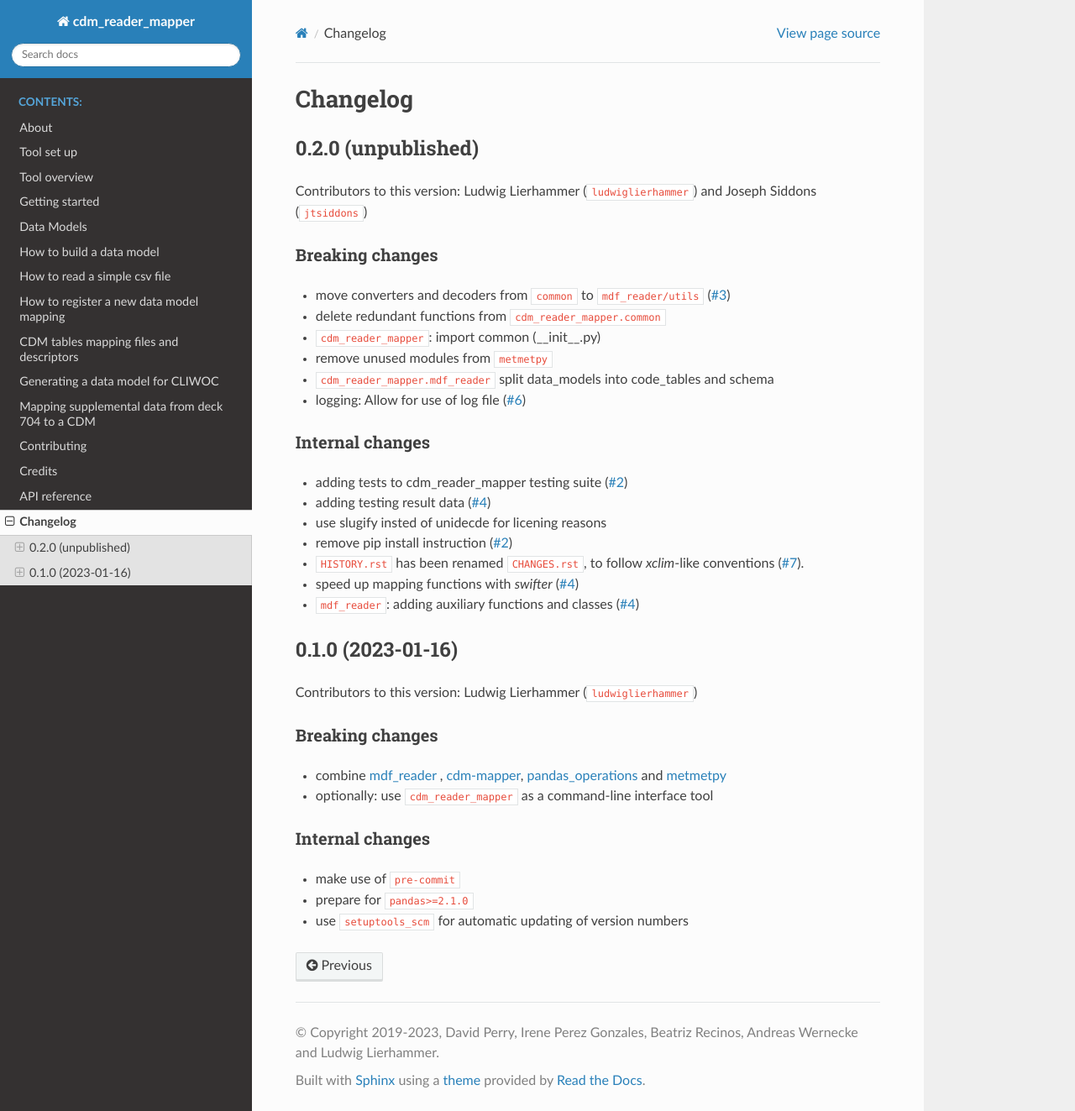
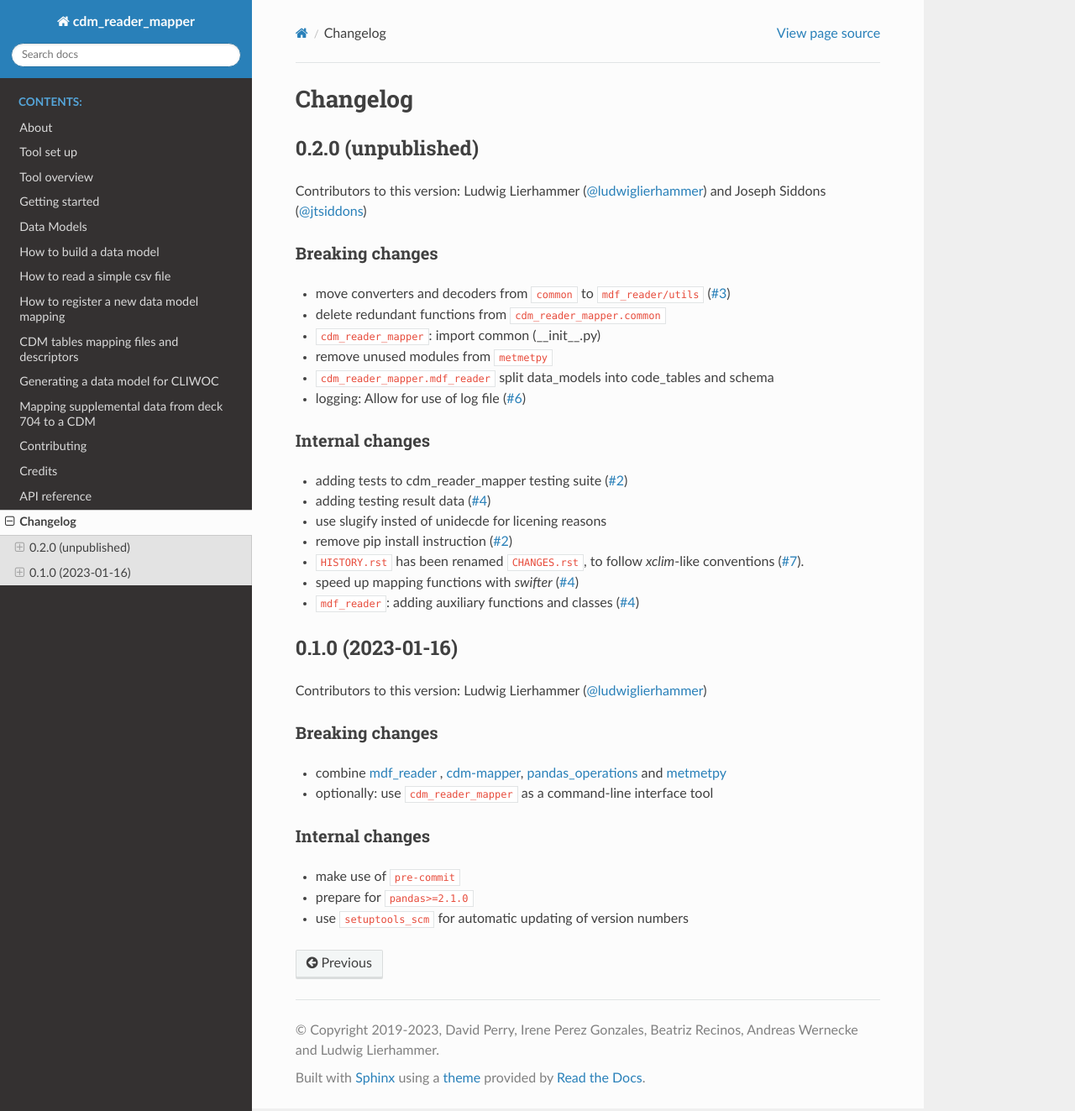
Before and after one commit to glamod/cdm_reader_mapper, a Sphinx documentation site: the page built from docs/changes.rst, in a window 1280 px wide and 1323 px high. Shown: the whole window at 84% size. Built offline with Sphinx 7.4.7 and the Read the Docs theme 2.0.0, drawn with Linux system fonts in a browser that asks for light colours; the version number could not be read and is left out; cross-references to code outside the pages are shown as plain code; part of the change alters nothing that is shown.

```diff
--- a/docs/conf.py
+++ b/docs/conf.py
@@ -60,7 +60,12 @@ extensions = [
 extlinks = {
     "issue": ("https://github.com/glamod/cdm_reader_mapper/issues/%s", "#%s"),
     "pull": ("https://github.com/glamod/cdm_reader_mapper/pull/%s", "#%s"),
+    "user": ("https://github.com/%s", "@%s"),
 }
+
+nbsphinx_execute = "never"
+nbsphinx_allow_errors = False
+
 
 autodoc_typehints = "description"
 autodoc_typehints_format = "fully-qualified"
```
